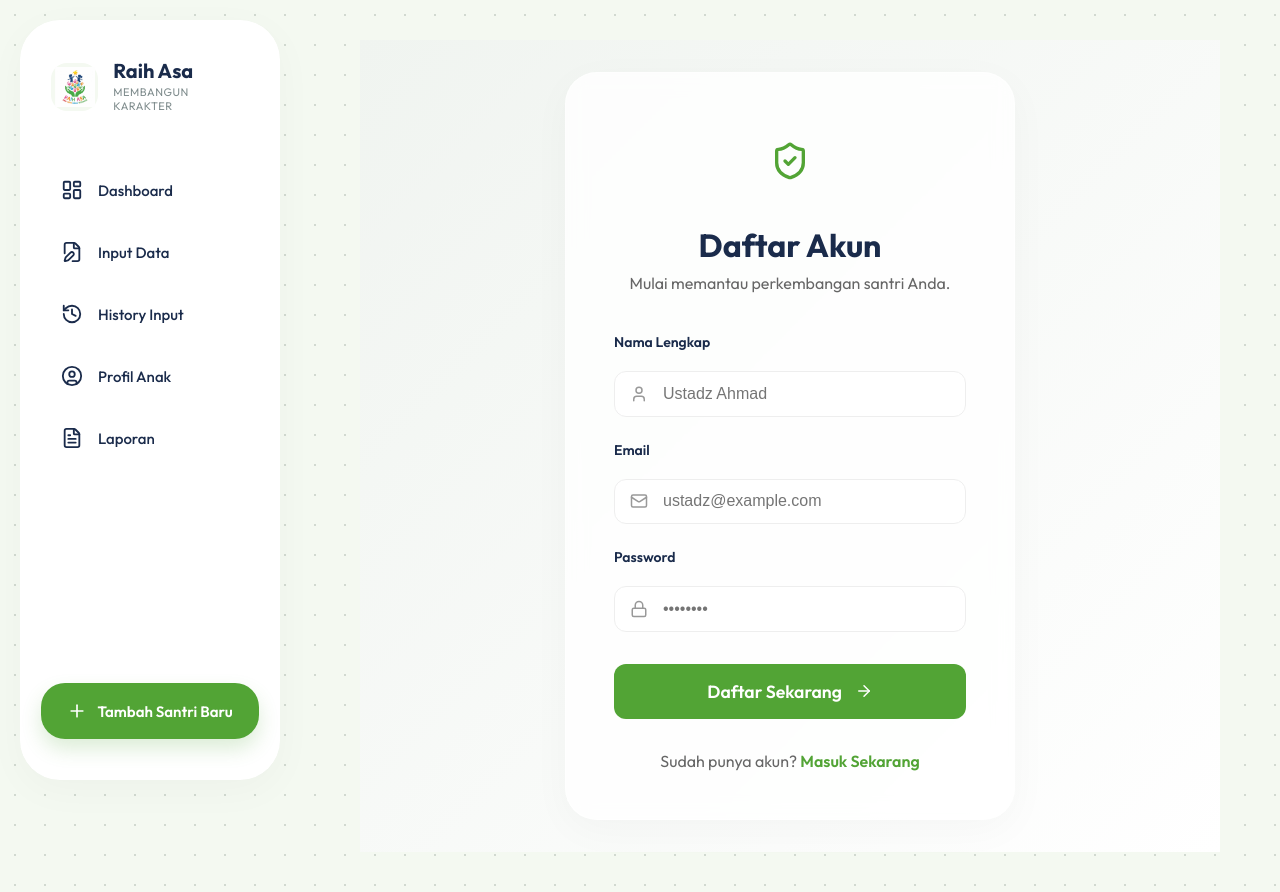
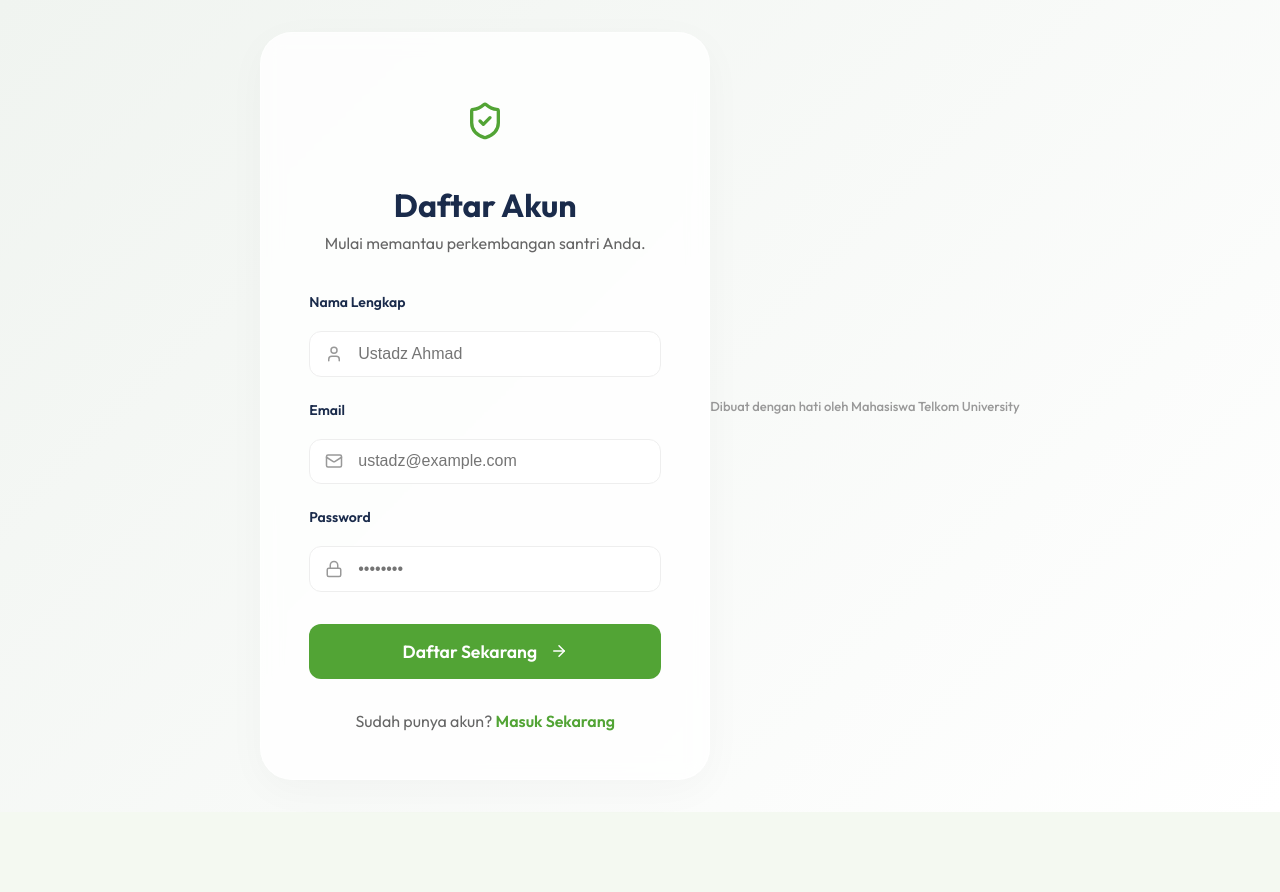
Before and after one commit to daffamarch/ProyekPancasila, a Next.js app: page /register in a window 1280 px wide. After the commit the page ends 812 px from the top, so only its background shows below. Built offline with nearby package versions, Linux system fonts and the light colour scheme.

Commit message:
Fix: Hide sidebar on auth pages, add auth redirect, and add Telkom footer

```diff
--- a/src/app/globals.css
+++ b/src/app/globals.css
@@ -2147,6 +2147,22 @@ select {
   text-decoration: underline;
 }
 
+.auth-container {
+  min-height: 100vh;
+  display: flex;
+  flex-direction: column;
+  background: linear-gradient(135deg, #f0f4f0 0%, #ffffff 100%);
+}
+
+.telkom-footer {
+  text-align: center;
+  color: #999;
+  font-size: 13px;
+  font-weight: 500;
+  margin-top: 2rem;
+  padding-bottom: 2rem;
+}
+
 /* Avatar Initials */
 .avatar-initials {
   width: 100%;
--- a/src/app/layout.tsx
+++ b/src/app/layout.tsx
@@ -1,6 +1,8 @@
 import type { Metadata } from "next";
 import "./globals.css";
 import Sidebar from "@/components/Sidebar";
+
+import LayoutContent from "@/components/LayoutContent";
 
 export const metadata: Metadata = {
   title: "Raih Asa: Hari Ceria, Diriku Berharga",
@@ -15,12 +17,9 @@ export default function RootLayout({
   return (
     <html lang="id">
       <body>
-        <div className="layout-wrapper">
-          <Sidebar />
-          <main className="main-content">
-            {children}
-          </main>
-        </div>
+        <LayoutContent>
+          {children}
+        </LayoutContent>
       </body>
     </html>
   );
--- a/src/app/login/page.tsx
+++ b/src/app/login/page.tsx
@@ -83,6 +83,8 @@ export default function LoginPage() {
           <p>Belum punya akun? <Link href="/register">Daftar Akun Baru</Link></p>
         </div>
       </div>
+
+      <p className="telkom-footer">Dibuat dengan hati oleh Mahasiswa Telkom University</p>
     </div>
   );
 }
--- a/src/app/page.tsx
+++ b/src/app/page.tsx
@@ -22,6 +22,12 @@ export default function Dashboard() {
   const [isLoading, setIsLoading] = useState(true);
 
   useEffect(() => {
+    const user = typeof window !== 'undefined' ? localStorage.getItem('user') : null;
+    if (!user) {
+      window.location.href = '/login';
+      return;
+    }
+
     const fetchData = async () => {
       try {
         const [logsRes, targetsRes, notifsRes] = await Promise.all([
--- a/src/app/register/page.tsx
+++ b/src/app/register/page.tsx
@@ -97,6 +97,8 @@ export default function RegisterPage() {
           <p>Sudah punya akun? <Link href="/login">Masuk Sekarang</Link></p>
         </div>
       </div>
+
+      <p className="telkom-footer">Dibuat dengan hati oleh Mahasiswa Telkom University</p>
     </div>
   );
 }
--- /dev/null
+++ b/src/components/LayoutContent.tsx
@@ -0,0 +1,26 @@
+'use client';
+
+import { usePathname } from 'next/navigation';
+import Sidebar from './Sidebar';
+
+export default function LayoutContent({ children }: { children: React.ReactNode }) {
+  const pathname = usePathname();
+  const isAuthPage = pathname === '/login' || pathname === '/register';
+
+  if (isAuthPage) {
+    return (
+      <main className="auth-container">
+        {children}
+      </main>
+    );
+  }
+
+  return (
+    <div className="layout-wrapper">
+      <Sidebar />
+      <main className="main-content">
+        {children}
+      </main>
+    </div>
+  );
+}
```
